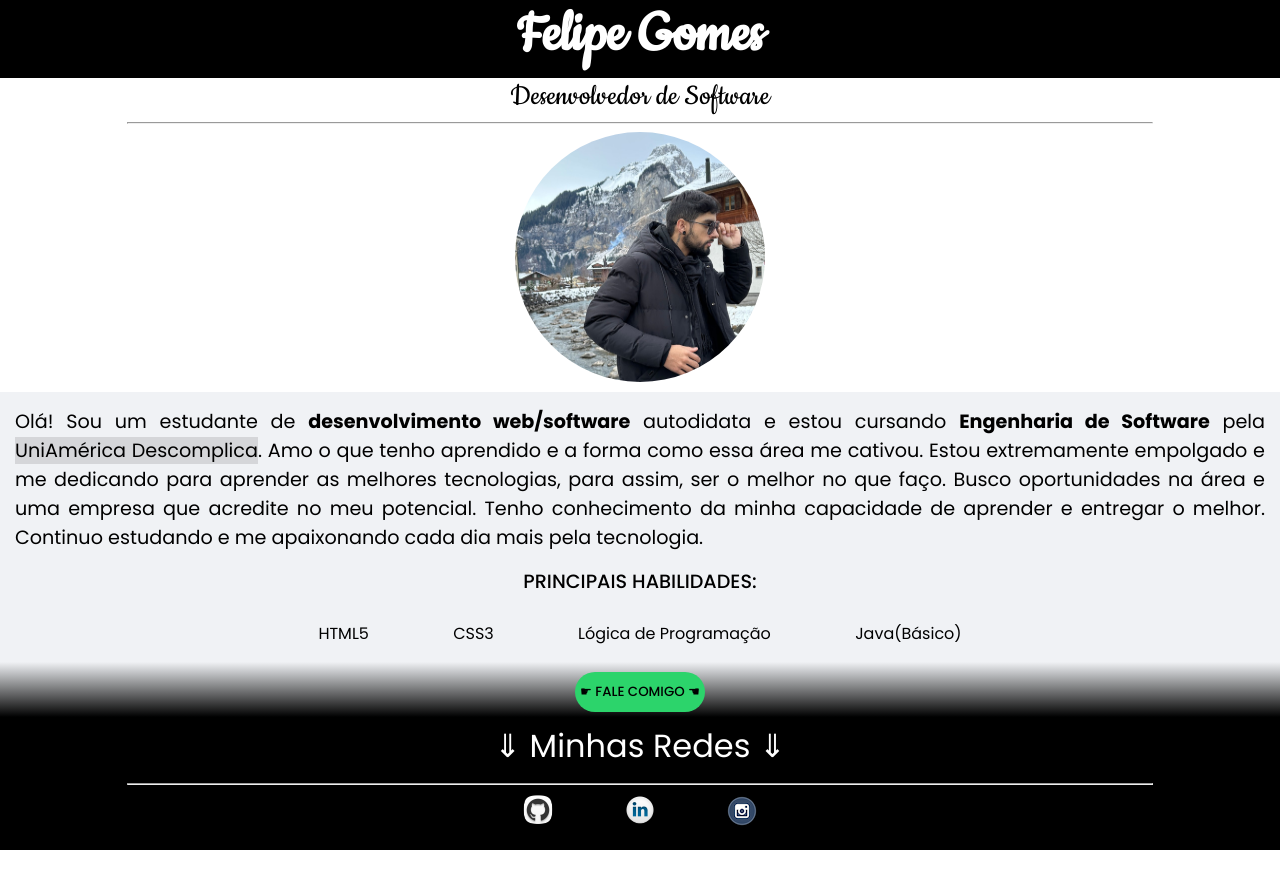
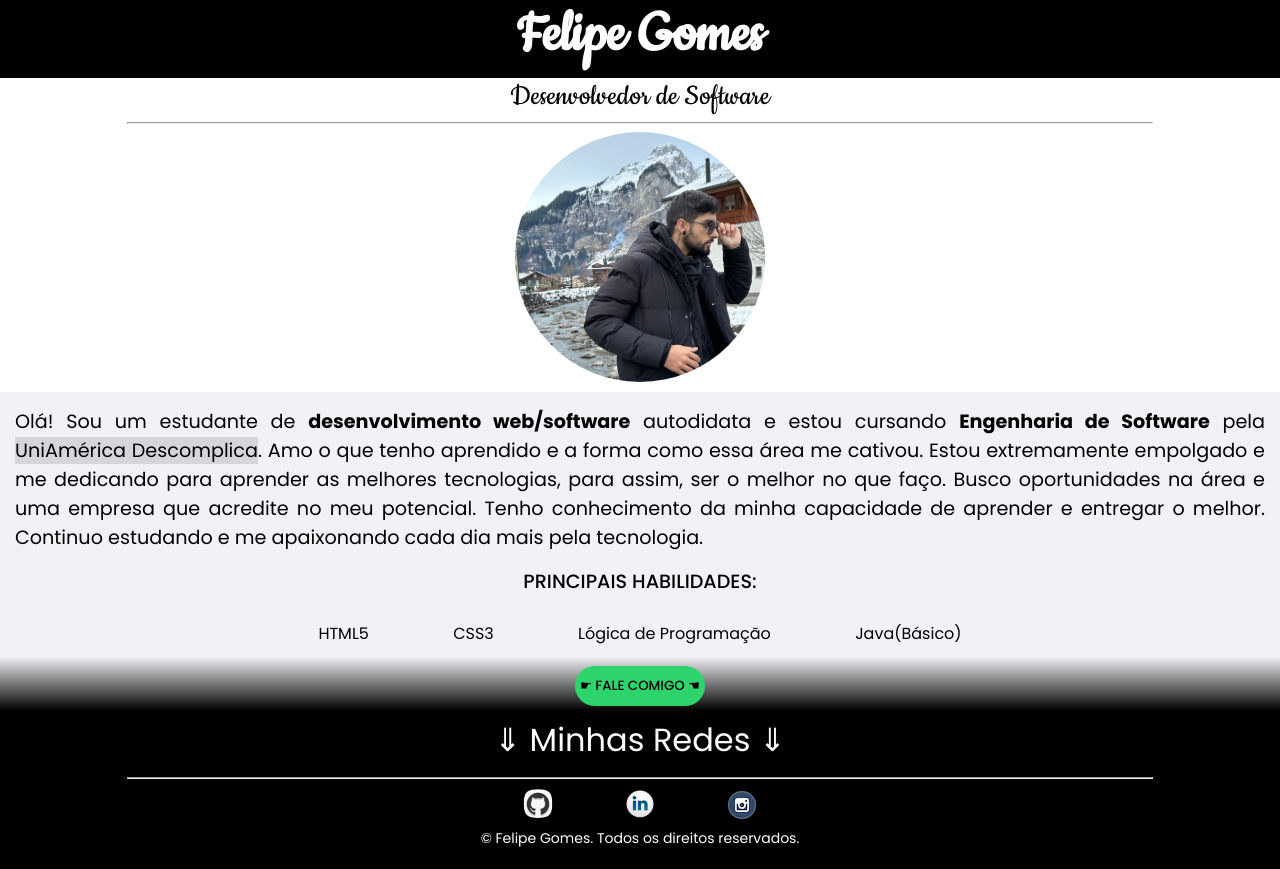
Before and after one commit to FelipeGomes97/meu-portfolio, a plain HTML site: page index.html in a window 1280 px wide. Drawn offline with Linux system fonts and the light colour scheme; a web font is replaced by a local one.

Commit message:
Add files via upload

```diff
--- a/index.html
+++ b/index.html
@@ -46,6 +46,7 @@
                         <a href="https://www.instagram.com/felipegomesofficial/" target="_blank">
                         <img src="imagens/logo-instagram.png" alt="Instagram" class="img-logo"></a>
                 </ul>
+                <p class="rodape">&copy; Felipe Gomes. Todos os direitos reservados.</p>
         </div>
     </div>
     </header>
--- a/style.css
+++ b/style.css
@@ -92,7 +92,7 @@ ul li {
 }
 
 ul {
-    margin: 5px 0 16px;
+    margin: 5px 0 0;
     padding: 0;
     text-align: center;
     align-items: center;
@@ -158,7 +158,6 @@ hr {
 
 .habilidades ul {
     margin: 0;
-    margin-bottom: 6px;
 }
 
 .habilidades li {
@@ -198,6 +197,15 @@ button:hover {
     margin: 0;
 }
 
+.rodape {
+    font-size: 14px;
+    text-align: center;
+    background-color: black;
+    color: #fff;
+    margin: 0 12px;
+    padding: 0 12px 20px;
+}
+
 a {
     color: black;
     text-decoration: none;
```
